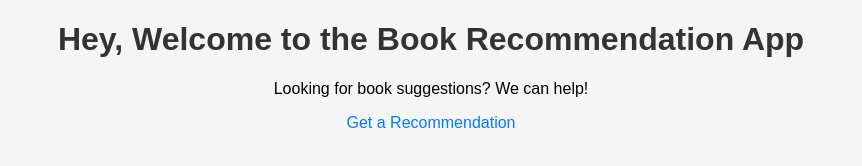
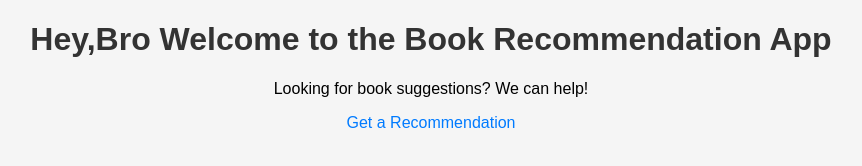
Before and after one commit to Mobi-learns/book-app-ci-cd-pipeline, a plain HTML site: page templates/index.html in a window 1280 px wide. Shown: the whole page, without its empty margins (209-1071 px from the left). Drawn offline with Linux system fonts and the light colour scheme.

Commit message:
Updated homepage

```diff
--- a/templates/index.html
+++ b/templates/index.html
@@ -7,7 +7,7 @@
     <link rel="stylesheet" href="/static/styles.css">
 </head>
 <body>
-    <h1> Hey, Welcome to the Book Recommendation App</h1>
+    <h1> Hey,Bro  Welcome to the Book Recommendation App</h1>
     <p>Looking for book suggestions? We can help!</p>
     <a href="/recommend">Get a Recommendation</a>
 </body>
```
